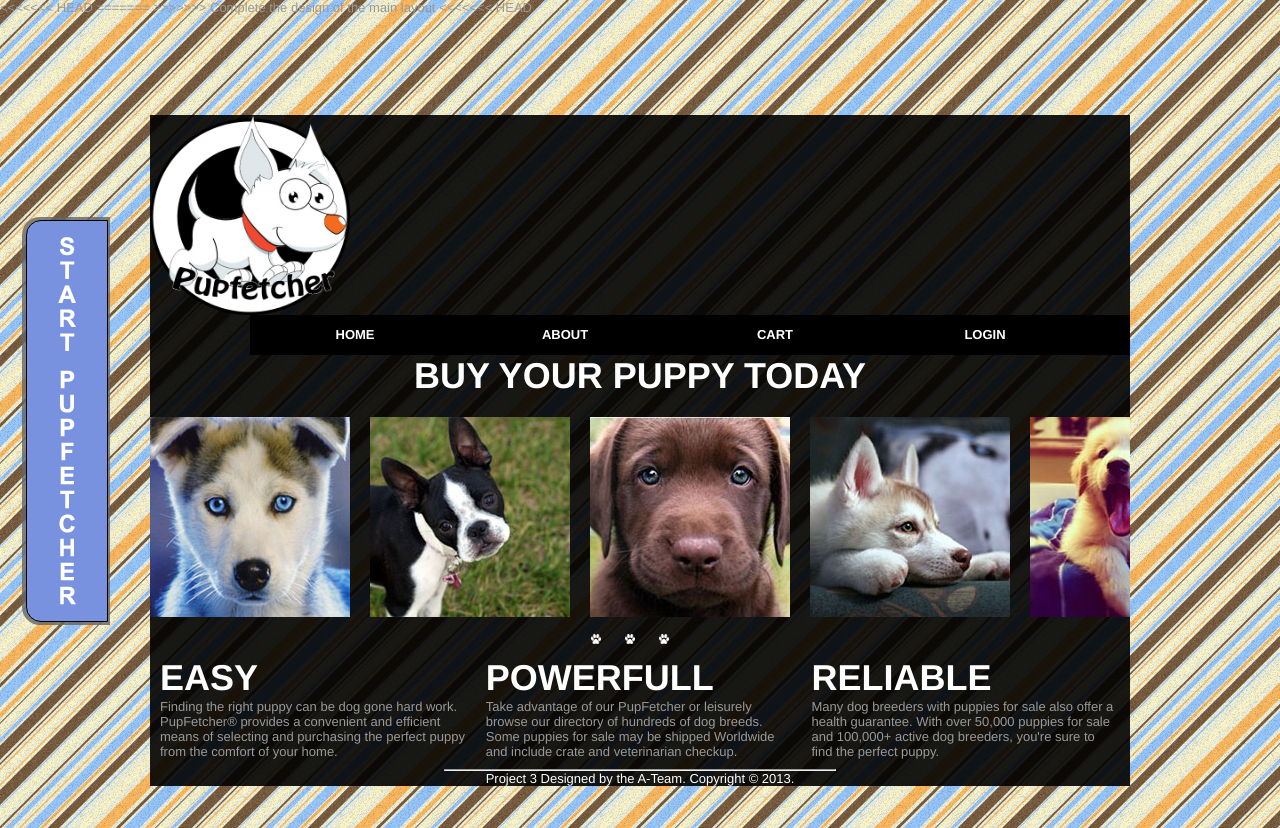
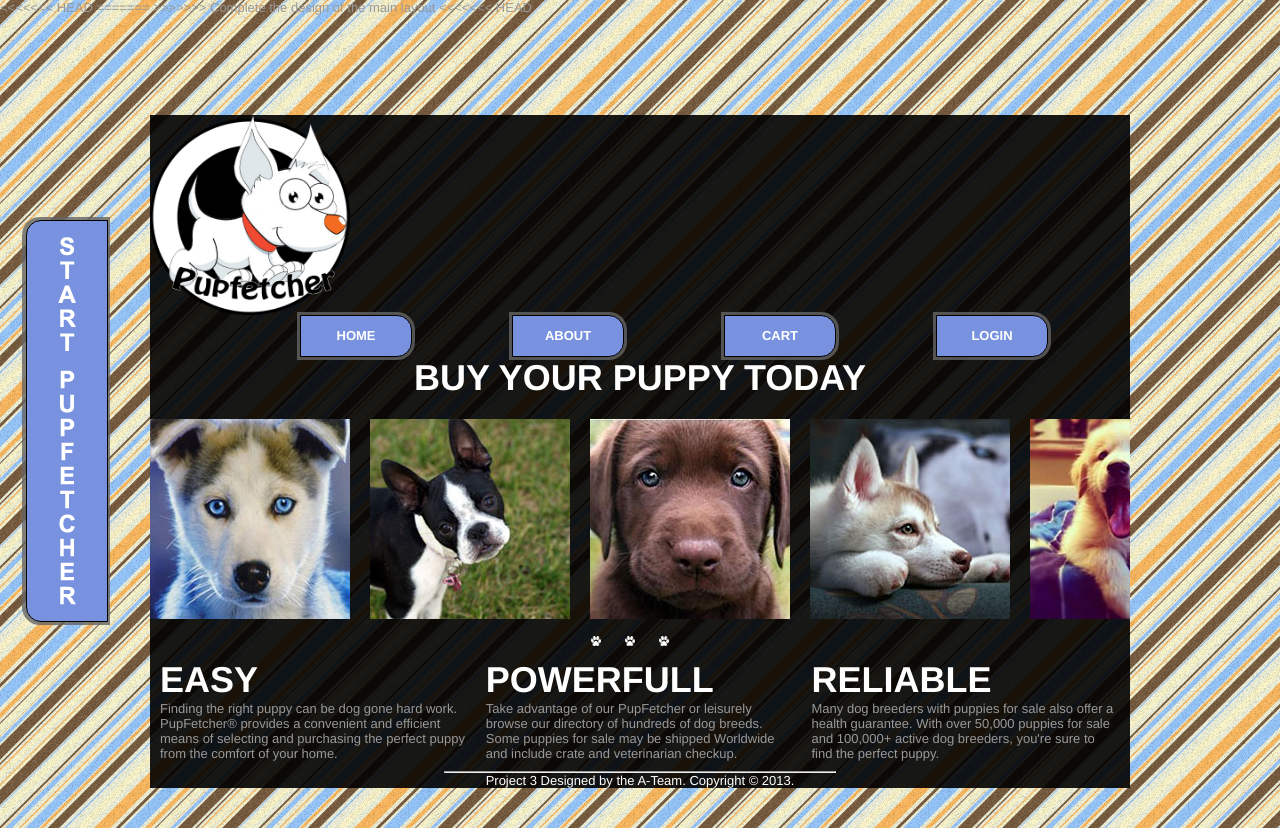
Before and after one commit to manningjr/CSCI3950.Project3, a PHP site: page / in a window 1280 px wide. Shown: the top 828 px of the page. Run offline with PHP 8.4, Linux system fonts and the light colour scheme; some libraries are stand-ins or nearby versions.

Commit message:
Okay okay, I'll stop making changes to the CSS now.
However, tell me it doesn't look good now!

```diff
--- a/css/dropdownMenu.css
+++ b/css/dropdownMenu.css
@@ -21,7 +21,7 @@ ul.menu {
 	height:40px;
 	margin-left: 100px;
 	list-style:none; /* remove bullet points */
-	background:black;
+	background: none;
 
 }
 
@@ -39,8 +39,16 @@ ul.menu li a {
 	text-decoration:none;
 	color: white;
 	text-align:center;
-
-	background:black;
+	background:rgb(121,146,223);
+	border: thin solid rgb(0,0,0);
+	-moz-box-shadow: 0 0 0px 3px rgba(100, 100, 100, 0.8);
+	-webkit-box-shadow: 0 0 0px 3px rgba(100, 100, 100, 0.8);
+	box-shadow: 0 0 0px 3px rgba(100, 100, 100, 0.8);
+	-moz-border-radius: 0px 15px 15px 0px;
+	-webkit-border-radius: 0px 15px 15px 0px;
+	-khtml-border-radius: 0px 15px 15px 0px;
+	border-radius: 0px 15px 15px 0px;
+	z-index: 6;
 }
 
 ul.menu li:hover a {
@@ -68,7 +76,7 @@ ul.menu li ul.dropdown li {
 }
 
 ul.menu li ul.dropdown li a {
-	background:black;
+	background:rgb(121,146,223);
 }
 
 ul.menu li ul.dropdown li:hover a {
```
